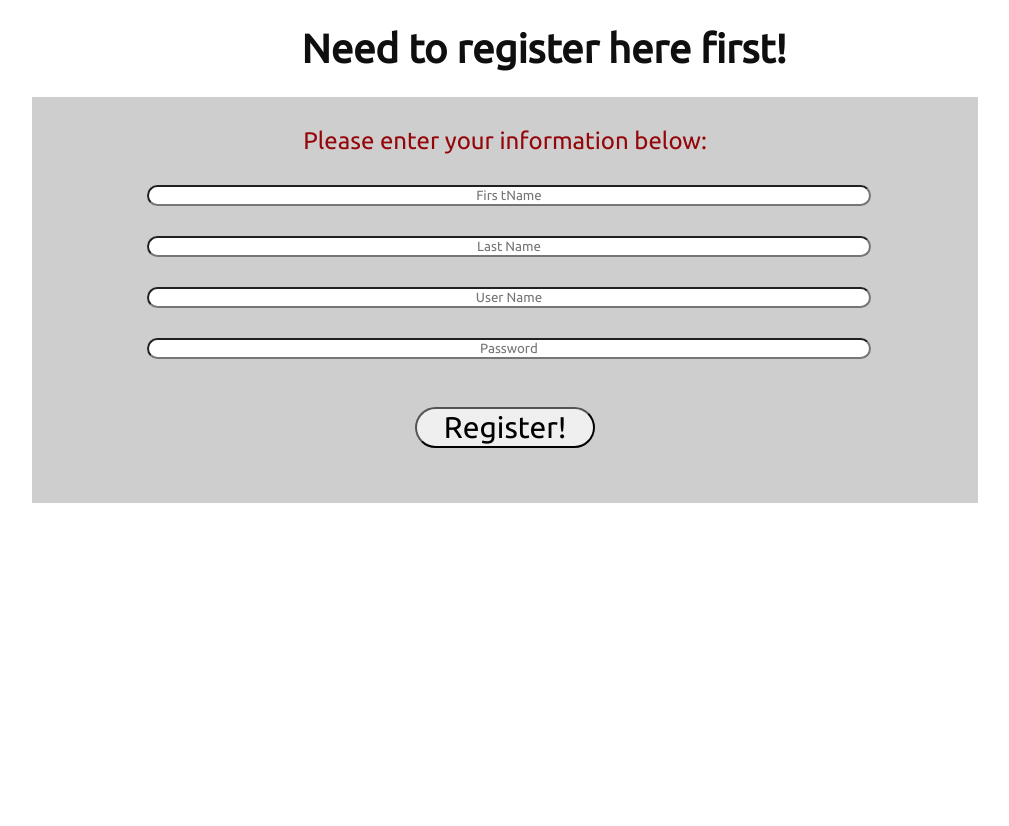
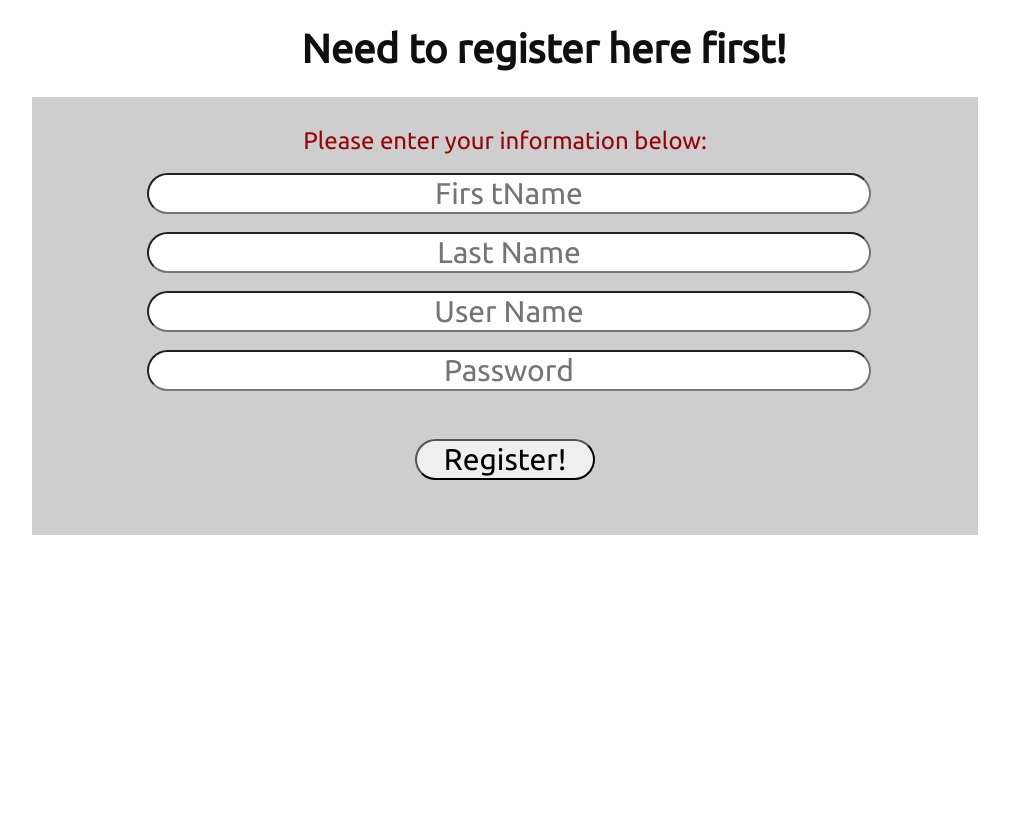
Before and after one commit to Snoopus/smallProjectGroup23, a PHP site: page /register.html in a window 1280 px wide; the page is wider, and only the part inside the window is pictured. Shown: that part, without its empty margins (160-1169 px from the left). Run offline with PHP 8.4, Linux system fonts and the light colour scheme.

Commit message:
Modified styles.css

```diff
--- a/css/styles.css
+++ b/css/styles.css
@@ -1,7 +1,7 @@
 
- body
+body
 {
-    /* background-image: url('../retroNw_1.jpg'); */
+    /* background-image: url('../retroNw_1.jpg');*/
     background-position: center;
     background-repeat: no-repeat;
     background-size: 100% 100%;
@@ -48,6 +48,32 @@
     background-color: #c91e1e1f;
 }
 
+#contactList table {
+    width: 100%;
+    border-collapse: collapse;
+    margin: 20px 0;
+    background-color: white;
+    box-shadow: 0 1px 3px rgba(0,0,0,0.2);
+}
+
+#contactList th {
+    background-color: #f4f4f4;
+    padding: 12px;
+    text-align: left;
+    font-weight: bold;
+    color: #333;
+    border-bottom: 2px solid #ddd;
+}
+
+#contactList td {
+    padding: 10px;
+    border-bottom: 1px solid #ddd;
+}
+
+#contactList tr:hover {
+    background-color: #f5f5f5;
+}
+
 .button-container {
     text-align: center;
     margin: 20px 0;
@@ -78,11 +104,32 @@
 {
 	font-size: 30px;
 }
+#registerFirstName
+{
+	font-size: 30px;
+}
+#registerLastName
+{
+	font-size: 30px;
+}
+#registerUserName
+{
+	font-size: 30px;
+}
+#registerPassword
+{
+	font-size: 30px;
+}
 #searchText
 {
 	font-size: 30px;
 }
 #colorText
+{
+	font-size: 30px;
+}
+
+#contactText
 {
 	font-size: 30px;
 }
@@ -125,6 +172,24 @@ input[type="text"],input[type="password"]{
     text-align: center;
 }
 
+#contactTextFirstName
+{
+	font-size: 30px;
+}
+#contactTextLastName
+{
+	font-size: 30px;
+}
+#contactTextPhone
+{
+	font-size: 30px;
+}
+#contactTextEmail
+{
+	font-size: 30px;
+}
+
+
 #logoutButton{
     width: 20%;
     margin-left: 40%;
```
